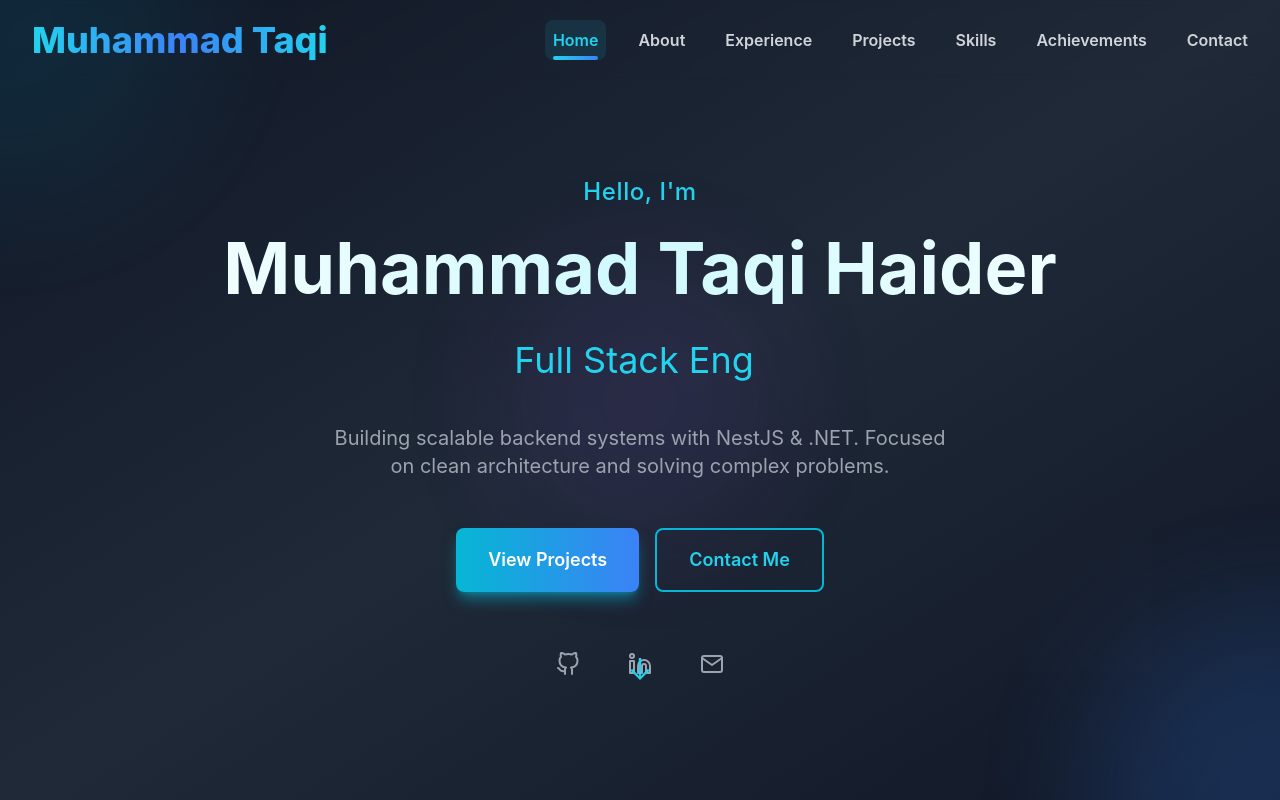
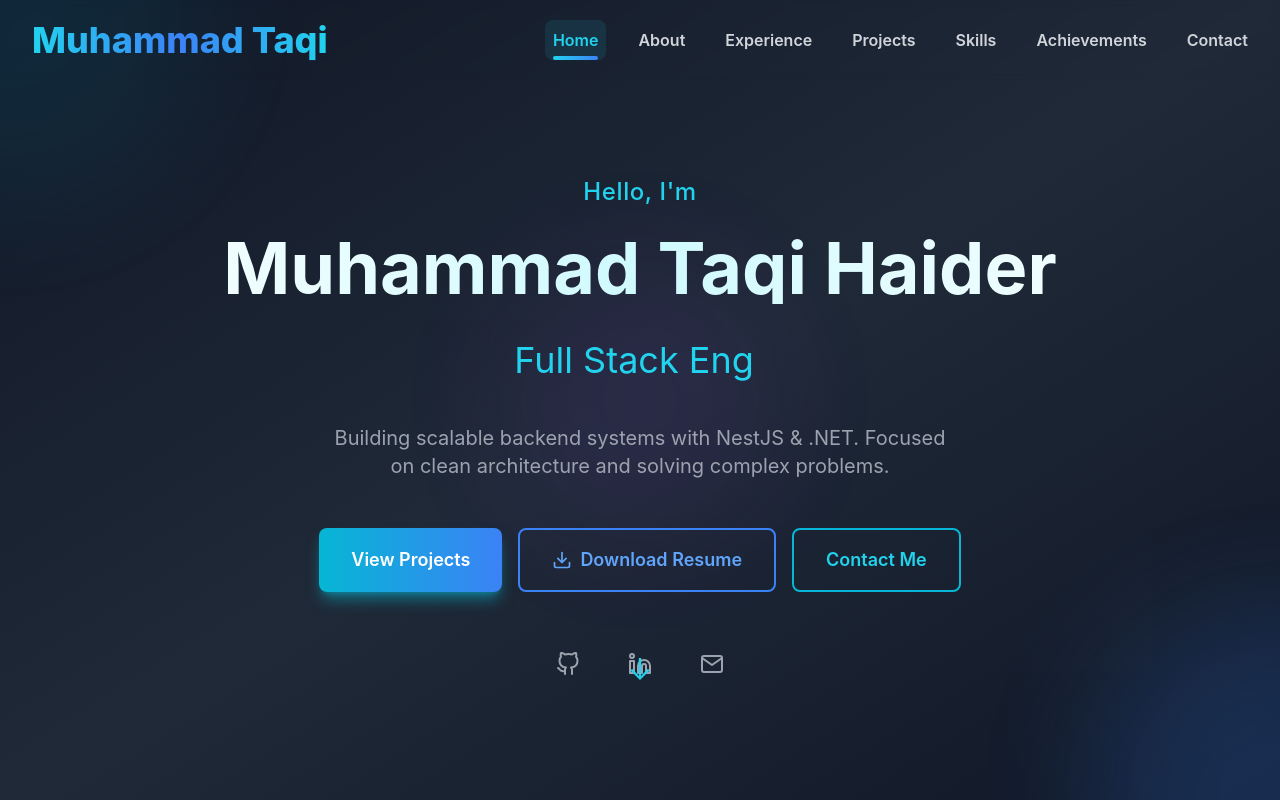
Before and after one commit to Muhammad-Taqi-Dev/DevFolioX, a Next.js app: page / in a window 1280 px wide. Shown: the top 800 px of the page. Built offline with nearby package versions, Linux system fonts and the light colour scheme.

Commit message:
Resume Added.

```diff
--- a/components/sections/Hero.tsx
+++ b/components/sections/Hero.tsx
@@ -89,6 +89,15 @@ const Hero = () => {
             >
               View Projects
             </button>
+            <a
+              href="/Software_Engineer_Taqi_Haider_Resume.pdf"
+              target="_blank"
+              rel="noopener noreferrer"
+              className="inline-flex items-center justify-center gap-2 px-6 md:px-8 py-3.5 md:py-4 bg-transparent border-2 border-blue-500 text-blue-400 hover:bg-gradient-to-r hover:from-blue-500 hover:to-purple-500 hover:text-white hover:border-transparent font-semibold rounded-lg transition-all duration-300 hover:scale-105 hover:shadow-lg hover:shadow-blue-500/50 text-base md:text-lg"
+            >
+              <FiDownload className="text-xl" />
+              <span>Download Resume</span>
+            </a>
             <button
               onClick={() => scrollToSection('#contact')}
               className="px-6 md:px-8 py-3.5 md:py-4 bg-transparent border-2 border-cyan-500 text-cyan-400 hover:bg-gradient-to-r hover:from-cyan-500 hover:to-blue-500 hover:text-white hover:border-transparent font-semibold rounded-lg transition-all duration-300 hover:scale-105 hover:shadow-lg hover:shadow-cyan-500/50 text-base md:text-lg"
```
Also changed, not shown: 1 other file (tests, documents, lock files or other folders).
